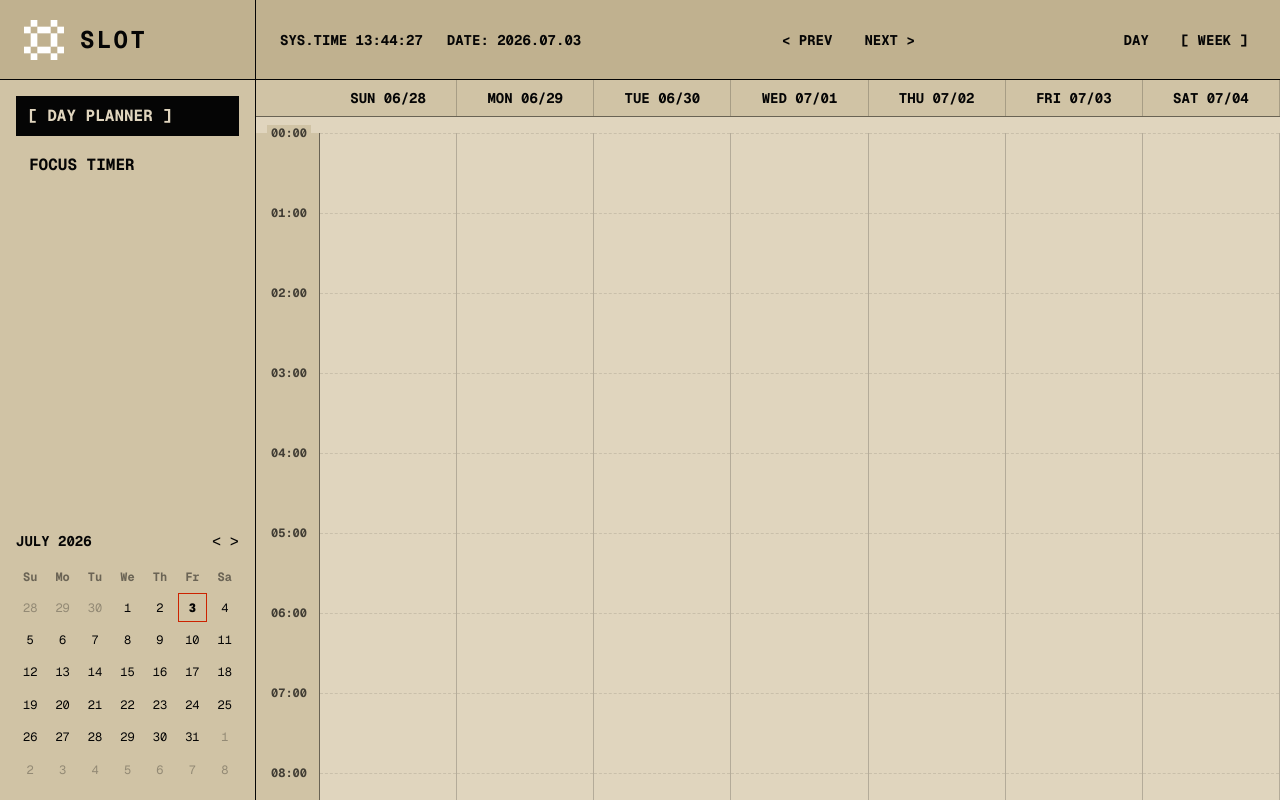
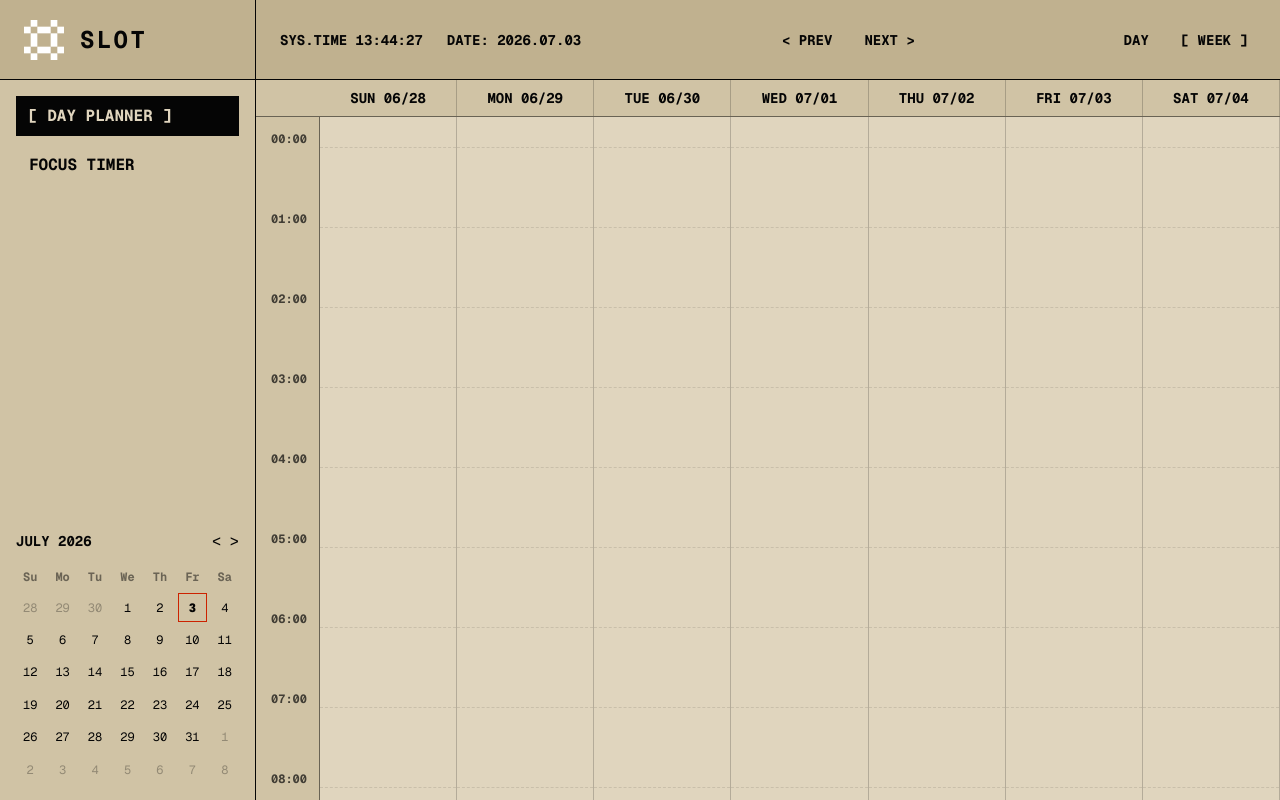
Before and after one commit to MukundhArul/slot, a Next.js app: page / in a window 1280 px wide. Built offline with nearby package versions, Linux system fonts and the light colour scheme.

Commit message:
fix: correctly apply TIME_OFFSET to prevent 00:00 cutoff and fix grid mismatch

```diff
--- a/src/components/CalendarGrid.tsx
+++ b/src/components/CalendarGrid.tsx
@@ -11,6 +11,7 @@ import TimeBlock from './TimeBlock';
 export default function CalendarGrid() {
   const { blocks, currentDate, viewMode, updateBlock, setSelectedBlockId, addBlock } = useCalendarStore();
   const gridRef = useRef<HTMLDivElement>(null);
+  const TIME_OFFSET = 30;
 
   // Compute days to show (Sunday start)
   const days = useMemo(() => {
@@ -67,7 +68,7 @@ export default function CalendarGrid() {
 
     const rect = e.currentTarget.getBoundingClientRect();
     const y = e.clientY - rect.top;
-    const minutes = snapToGrid((y / HOUR_HEIGHT) * 60 + hour * 60);
+    const minutes = snapToGrid(((y - TIME_OFFSET) / HOUR_HEIGHT) * 60 + hour * 60);
 
     const newBlock = {
       title: 'NEW TASK',
@@ -95,15 +96,14 @@ export default function CalendarGrid() {
         </div>
 
         {/* Grid Scroll Area */}
-        <div className="flex-1 overflow-y-auto relative">
-          <div className="flex pt-4 pb-12">
+        <div className="flex-1 overflow-y-auto relative flex">
           {/* Time Y-Axis */}
-            <div className="w-16 relative border-r border-foreground/50 bg-surface sticky left-0 z-20" style={{ height: `${24 * HOUR_HEIGHT}px` }}>
+          <div className="w-16 relative border-r border-foreground/50 bg-surface sticky left-0 z-20" style={{ height: `${24 * HOUR_HEIGHT + TIME_OFFSET + 30}px` }}>
             {HOURS.map((hour) => (
               <div
                 key={hour}
                 className="absolute w-full text-xs text-right pr-2 font-bold text-foreground/70"
-                  style={{ top: `${hour * HOUR_HEIGHT}px`, transform: 'translateY(-50%)', zIndex: 10 }}
+                style={{ top: `${hour * HOUR_HEIGHT + TIME_OFFSET}px`, transform: 'translateY(-100%)', zIndex: 10 }}
               >
                 <span className="bg-surface px-1">{hour.toString().padStart(2, '0')}:00</span>
               </div>
@@ -117,13 +117,13 @@ export default function CalendarGrid() {
               const dayBlocks = blocks.filter(b => b.date === dayStr);
 
               return (
-                <div key={dayStr} className="flex-1 relative border-r border-foreground/20 min-w-0" style={{ height: `${24 * HOUR_HEIGHT}px` }}>
+                <div key={dayStr} className="flex-1 relative border-r border-foreground/20 min-w-0" style={{ height: `${24 * HOUR_HEIGHT + TIME_OFFSET + 30}px` }}>
                   {/* Grid Lines and Clickable Area */}
                   {HOURS.map(hour => (
                     <div
                       key={hour}
                       className="absolute w-full border-t border-foreground/10 border-dashed cursor-crosshair"
-                      style={{ top: `${hour * HOUR_HEIGHT}px`, height: `${HOUR_HEIGHT}px` }}
+                      style={{ top: `${hour * HOUR_HEIGHT + TIME_OFFSET}px`, height: `${HOUR_HEIGHT}px` }}
                       onClick={(e) => handleGridClick(day, hour, e)}
                     />
                   ))}
@@ -135,6 +135,7 @@ export default function CalendarGrid() {
                       block={block}
                       onClick={setSelectedBlockId}
                       onResize={handleResize}
+                      timeOffset={TIME_OFFSET}
                     />
                   ))}
                 </div>
@@ -143,7 +144,6 @@ export default function CalendarGrid() {
           </div>
         </div>
       </div>
-      </div>
     </DndContext>
   );
 }
--- a/src/components/TimeBlock.tsx
+++ b/src/components/TimeBlock.tsx
@@ -10,15 +10,16 @@ interface TimeBlockProps {
   block: TimeBlockType;
   onClick: (id: string) => void;
   onResize: (id: string, deltaMins: number) => void;
+  timeOffset: number;
 }
 
-export default function TimeBlock({ block, onClick, onResize }: TimeBlockProps) {
+export default function TimeBlock({ block, onClick, onResize, timeOffset }: TimeBlockProps) {
   const { attributes, listeners, setNodeRef, transform, isDragging } = useDraggable({
     id: block.id,
     data: { block },
   });
 
-  const topPx = timeToMinutes(block.startTime) * MINUTE_HEIGHT;
+  const topPx = timeToMinutes(block.startTime) * MINUTE_HEIGHT + timeOffset;
   const heightPx = block.duration * MINUTE_HEIGHT;
 
   const handlePointerDownResize = (e: React.PointerEvent) => {
```
Lines whose indentation alone changed are shown as unchanged.
